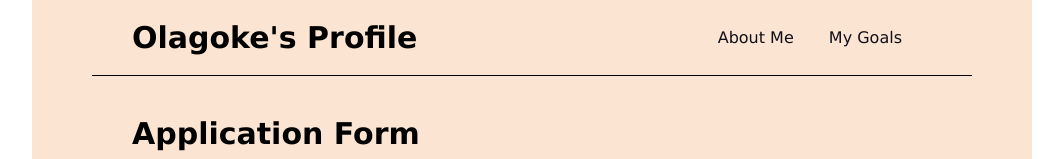
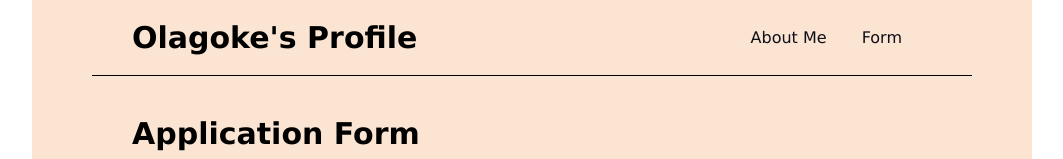
Before and after one commit to Olagoke1234/Personal-Profile, a plain HTML site: page form.html in a window 1280 px wide. Shown: the top 159 px of the page, without its empty margins (108-1171 px from the left). Drawn offline with Linux system fonts and the light colour scheme.

Commit message:
a link name changed

```diff
--- a/form.html
+++ b/form.html
@@ -12,7 +12,7 @@
         <h1>Olagoke's Profile</h1>
         <nav>
           <a href="index.html">About Me</a>
-          <a href="form.html">My Goals</a>
+          <a href="form.html">Form</a>
         </nav>
       </div>
       <div id="container2">
```
Also changed, not shown: index.html (+1 -1 lines).
